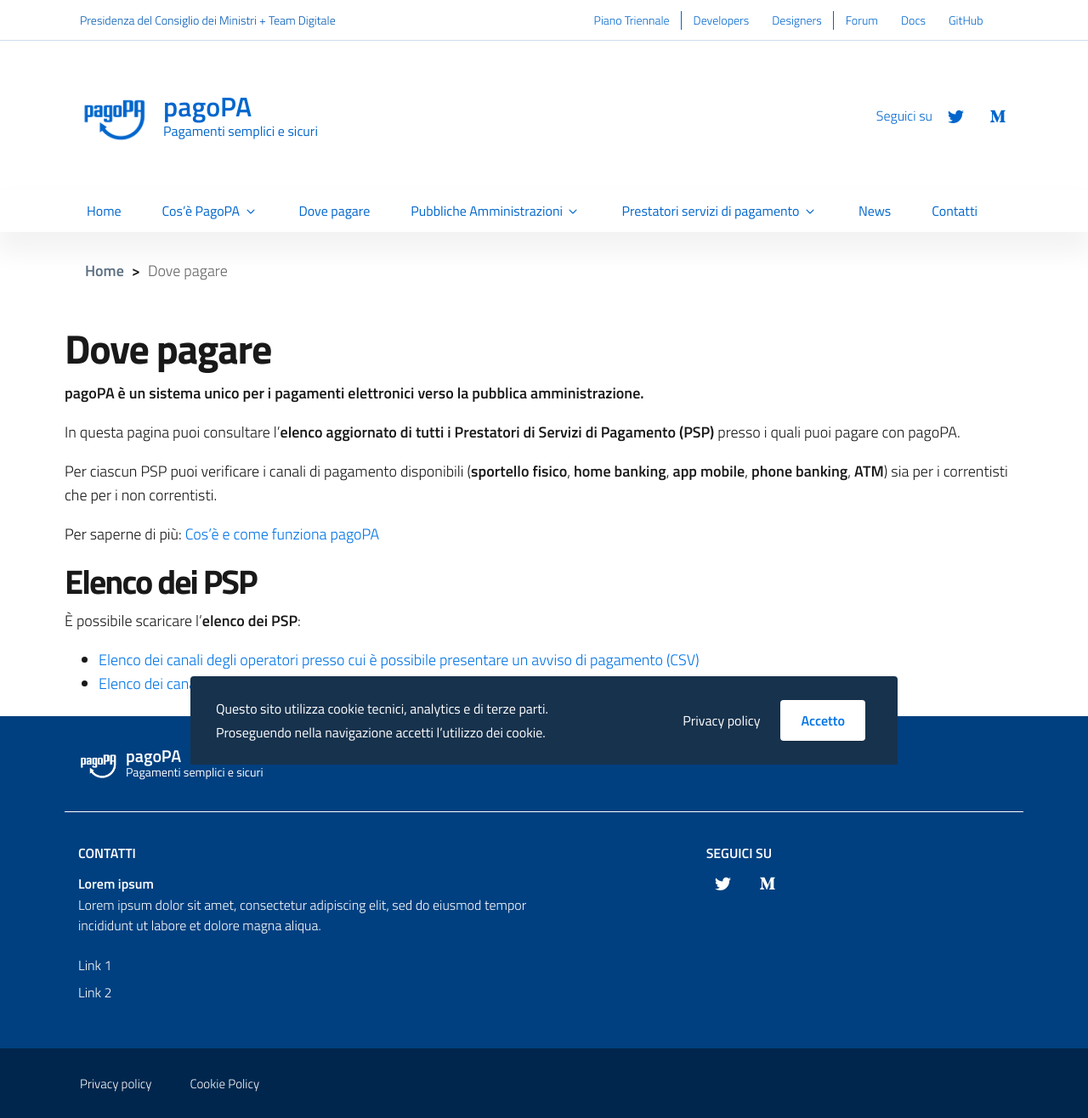
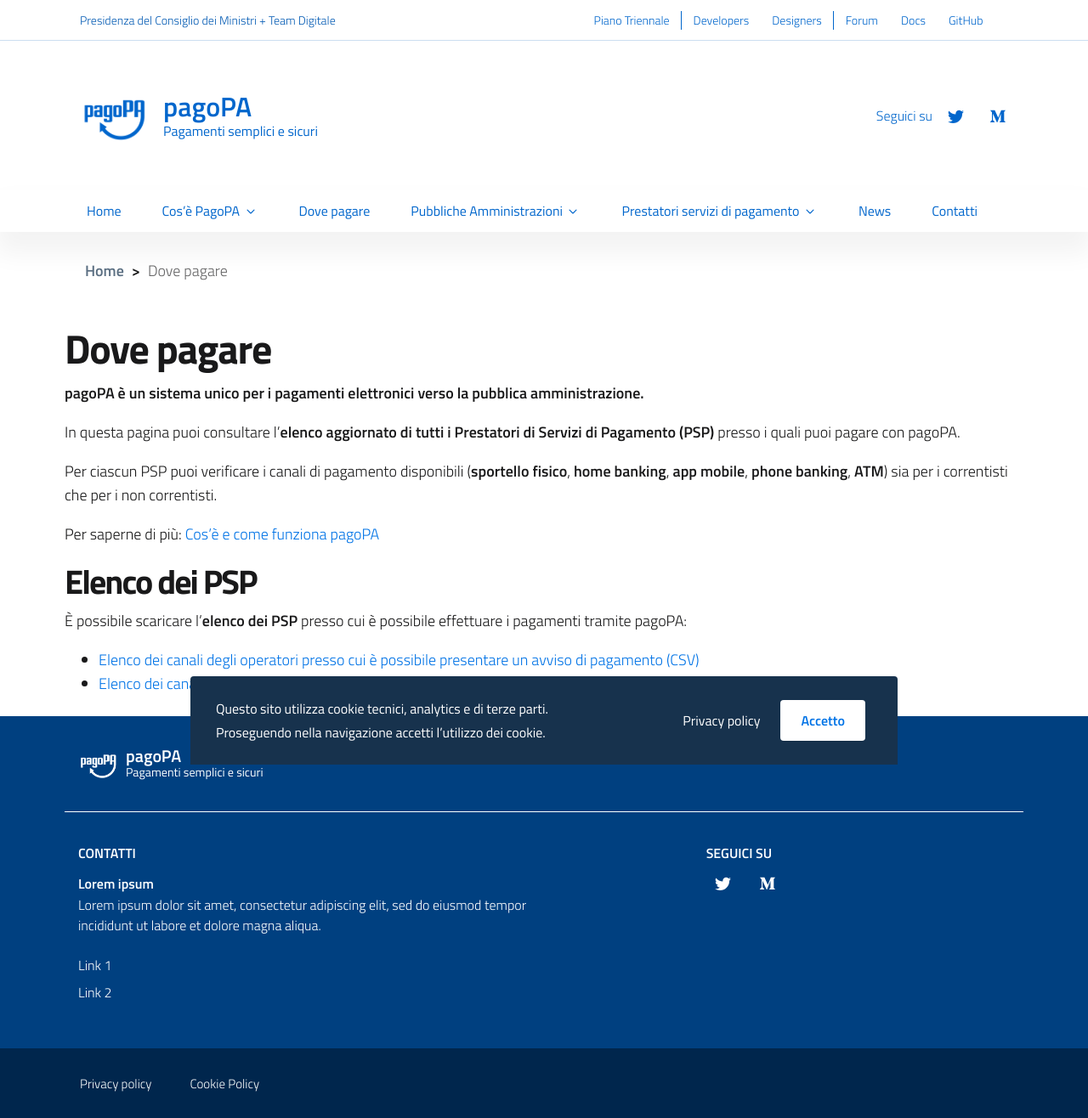
Before and after one commit to pagopa/site-pagopa.gov.it, a Jekyll site: the page built from it/dove-pagare.md, in a window 1280 px wide. Shown: the whole page at 85% size. Built offline with Jekyll 4.4.1, drawn with Linux system fonts in a browser that asks for light colours.

Commit message:
Update dove-pagare.md

```diff
--- a/it/dove-pagare.md
+++ b/it/dove-pagare.md
@@ -19,6 +19,6 @@
 Per saperne di più: [Cos’è e come funziona pagoPA](http://www.agid.gov.it/agenda-digitale/pubblica-amministrazione/pagamenti-elettronici)
 
 ## Elenco dei PSP
-È possibile scaricare l’**elenco dei PSP**:
+È possibile scaricare l’**elenco dei PSP** presso cui è possibile effettuare i pagamenti tramite pagoPA:
 * [Elenco dei canali degli operatori presso cui è possibile presentare un avviso di pagamento (CSV)](https://www.agid.gov.it/sites/default/files/pagamenti_amministrazione/pagopa-psp.csv)
 * [Elenco dei canali degli operatori presso cui è possibile presentare un avviso di pagamento (XSLX)](https://www.agid.gov.it/sites/default/files/pagamenti_amministrazione/pagopa-psp.xlsx)
```
